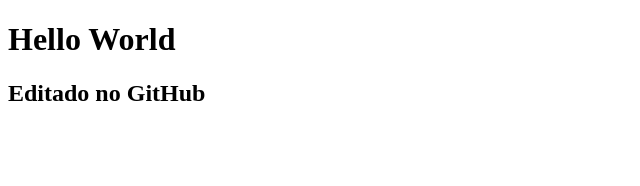
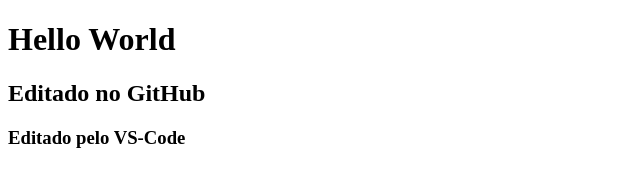
Before and after one commit to felipealvescr/HTML, a plain HTML site: page aula10.16/hello_world.html in a window 1280 px wide. Shown: the whole page, without its empty margins (0-640 px from the left). Drawn offline with Linux system fonts and the light colour scheme.

Commit message:
arquivo alterado no diretorio local

```diff
--- a/aula10.16/hello_world.html
+++ b/aula10.16/hello_world.html
@@ -10,6 +10,7 @@
 <body>
   <h1>Hello World</h1>
   <h2>Editado no GitHub</h2>
+  <h3>Editado pelo VS-Code</h3>
 </body>
 
 </html>
```
